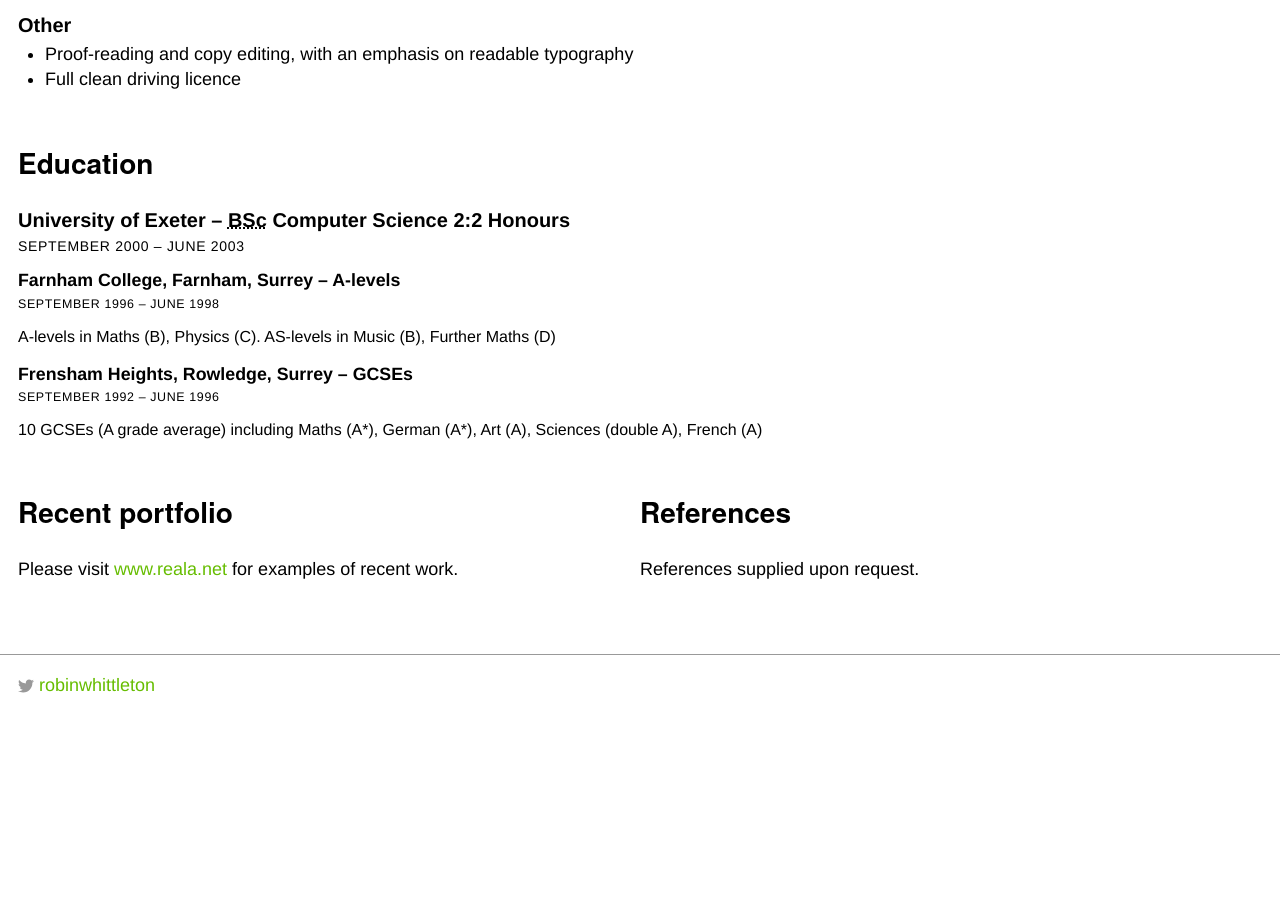
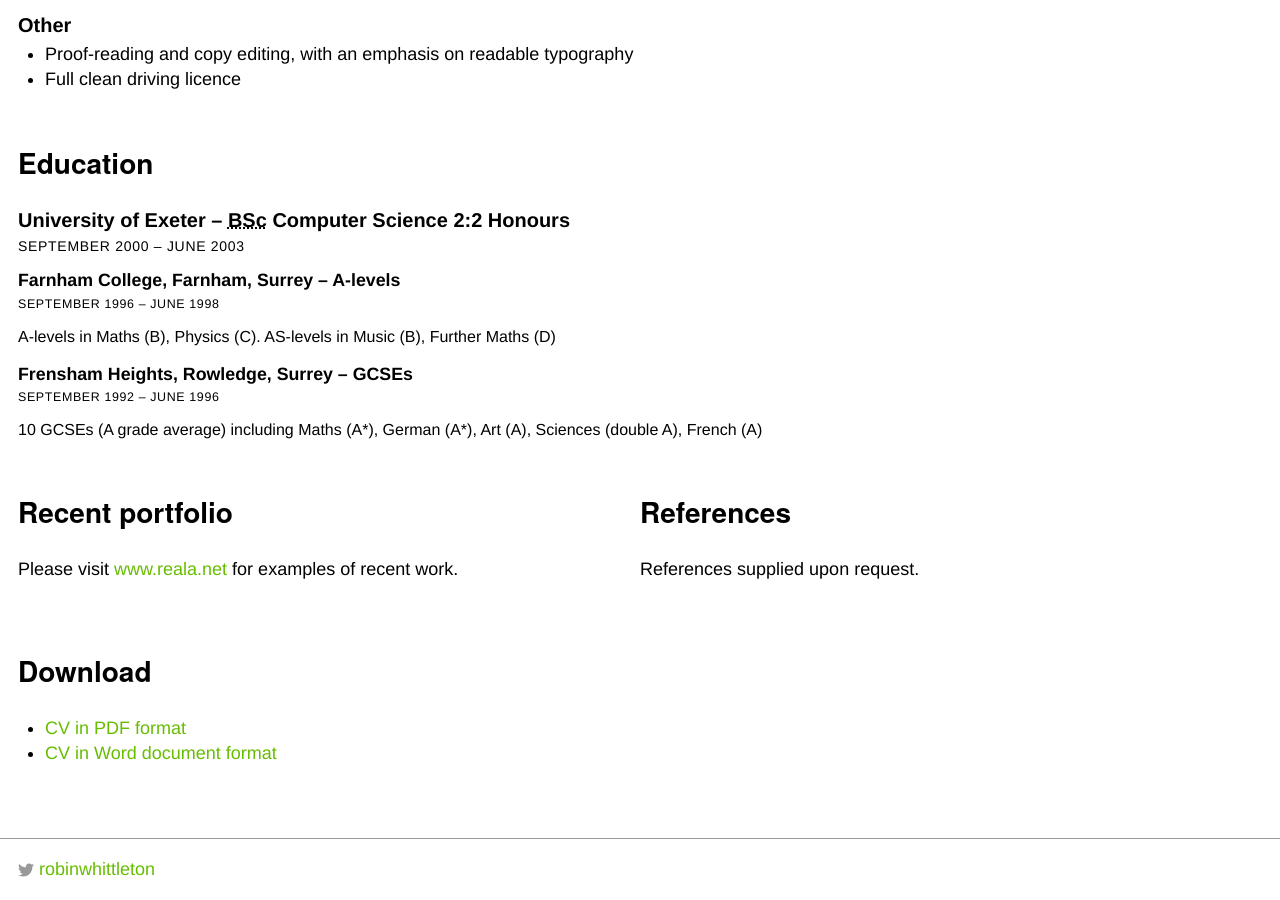
Before and after one commit to robinwhittleton/reala.net, a Jekyll site: the page built from cv.html, in a window 1280 px wide and 900 px high, scrolled down 1514 px. Built offline with Jekyll 4.4.1, drawn with Linux system fonts in a browser that asks for light colours; before the commit the page ends 2230 px from its top, so only the background shows below that.

Commit message:
CV in PDF / doc format

```diff
--- a/cv.html
+++ b/cv.html
@@ -122,4 +122,13 @@ permalink: /cv/
 		<h2>References</h2>
 		<p>References supplied upon request.</p>
 	</section>
+
+	<section id="references">
+		<h2>Download</h2>
+		<ul>
+			<li><a href="/files/robin_whittleton_cv.pdf">CV in PDF format</a></li>
+			<li><a href="/files/robin_whittleton_cv.doc">CV in Word document format</a></li>
+		</ul>
+	</section>
+
 </section>
```
Also changed, not shown: 2 other files.
